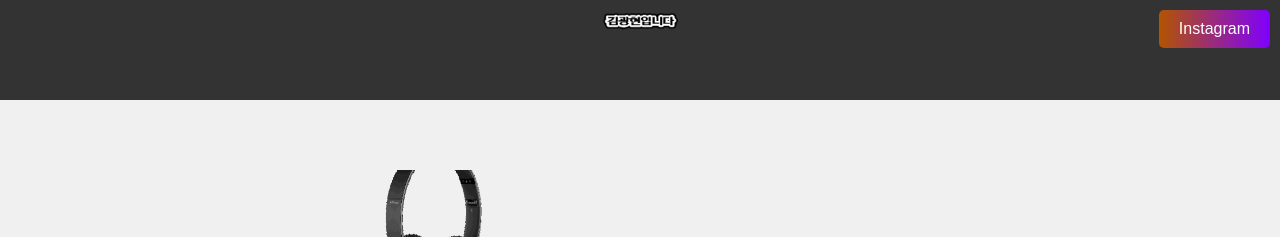
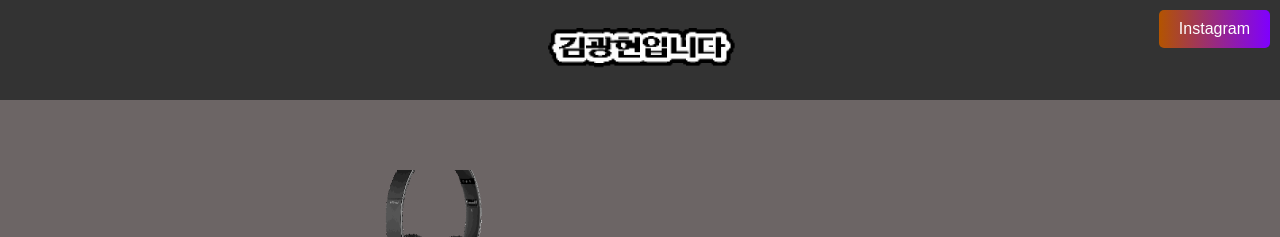
Before and after one commit to KIMCOCOPANG/my-blog, a plain HTML site: page index.html in a window 1280 px wide. Shown: the top 237 px of the page. Drawn offline with Linux system fonts and the light colour scheme.

Commit message:
Update styles.css

```diff
--- a/styles.css
+++ b/styles.css
@@ -4,7 +4,7 @@ body {
     margin: 0;
     padding: 0;
     box-sizing: border-box;
-    background-color: #f0f0f0;
+    background-color: #6c6565;
 }
 
 header {
@@ -21,11 +21,11 @@ header {
     position: absolute;
     left: 50%;
     transform: translateX(-50%);
-    top: 10px;
+    top: 20px;
 }
 
 .home-button img {
-    width: 80px;
+    width: 200px;
     height: auto;
 }
 
```
